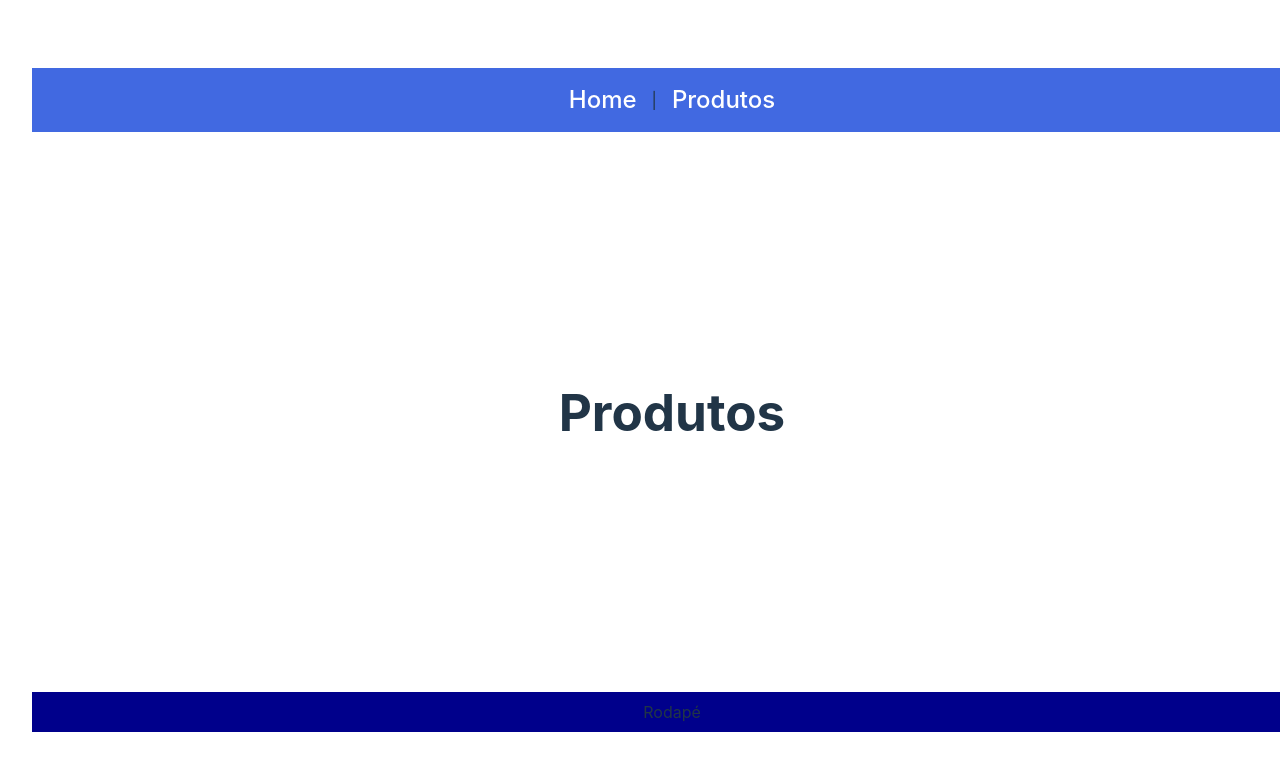
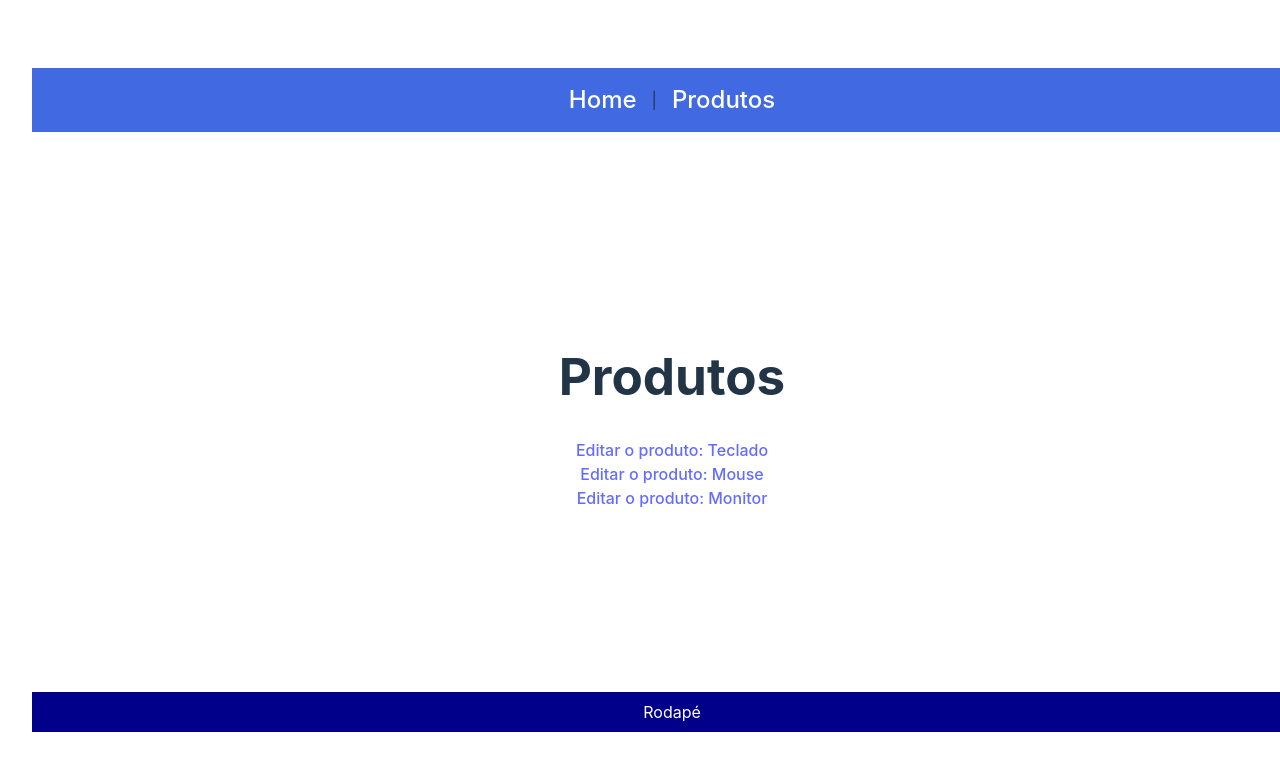
Before and after one commit to nicollyADS/aula-rotas, a React (Vite) app: page /produtos in a window 1280 px wide. Shown: the top 770 px of the page. Built offline with nearby package versions, Linux system fonts and the light colour scheme.

Commit message:
inserindo dados da listaProdutos em Produtos

```diff
--- a/src/App.css
+++ b/src/App.css
@@ -45,6 +45,7 @@
   align-items: center;
   height: 5vh;
   background-color: darkblue;
+  color: white;
 }
 
 @keyframes logo-spin {
--- a/src/routes/Produtos/index.jsx
+++ b/src/routes/Produtos/index.jsx
@@ -1,8 +1,18 @@
+import { Link } from "react-router-dom";
+import { listaProdutos } from "../../components/listaProdutos";
+
 export default function Produtos(){
 
     return(
         <main>
             <h1>Produtos</h1>
+            {listaProdutos.map(prod => (
+                <div key={prod.id}>
+                    <Link to={`/produtos/editar/${prod.id}`}>
+                        Editar o produto: {prod.nome}
+                    </Link>
+                </div>
+            ))}
         </main>
     )
 }
```
Also changed, not shown: src/components/listaProdutos.js (renamed from src/listaProdutos.js).
